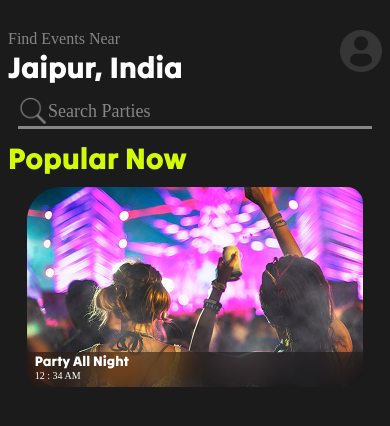
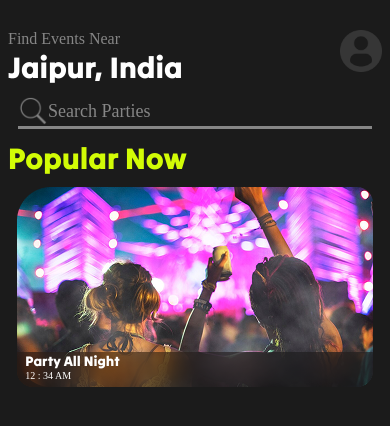
Before and after one commit to mohakdev/after-party, a React Native app in the folder party-app/: screen /Home in a window 390 px wide. Shown: the top 426 px of the page. Built offline with nearby package versions, Linux system fonts and the light colour scheme; a web font is replaced by a local one.

Commit message:
Screen Navigation Configured

```diff
--- a/party-app/App.tsx
+++ b/party-app/App.tsx
@@ -1,8 +1,13 @@
-import { StatusBar } from 'expo-status-bar';
 import { StyleSheet, Text, View } from 'react-native';
-import Home from './screens/Home';
+import { NavigationContainer } from '@react-navigation/native';
+import { createNativeStackNavigator } from '@react-navigation/native-stack';
 import { backgroundColor } from './styles/colors';
 import { useFonts } from 'expo-font';
+import Home from './screens/Home';
+import PartyScreen from './screens/PartyScreen';
+import { RootStackParamList } from './types/navigation';
+
+const Stack = createNativeStackNavigator<RootStackParamList>();
 
 export default function App() {
   const [loaded, error] = useFonts({
@@ -20,19 +25,11 @@ export default function App() {
   }
 
   return (
-    <View style={styles.container}>
-      <Home />
-    </View>
+    <NavigationContainer>
+      <Stack.Navigator initialRouteName='Home' screenOptions={{ headerShown: false, statusBarStyle: 'inverted' }}>
+        <Stack.Screen name="Home" component={Home} />
+        <Stack.Screen name="Party" component={PartyScreen} />
+      </Stack.Navigator>
+    </NavigationContainer>
   );
 }
-
-const styles = StyleSheet.create({
-  container: {
-    display: 'flex',
-    flexGrow: 1,
-    paddingTop: 30,
-    paddingLeft: 8,
-    paddingRight: 8,
-    backgroundColor: backgroundColor,
-  },
-});
--- a/party-app/components/PartyProfile.tsx
+++ b/party-app/components/PartyProfile.tsx
@@ -25,15 +25,15 @@ const PartyProfile = (props: PartyProps) => {
 
     return (
         <View style={homeStyle.partyButtonStyle}>
-            <ImageBackground source={props.image} style={homeStyle.partyImage}
-                resizeMode='cover'>
-                <Pressable onPress={props.onClick}>
+            <Pressable onPress={props.onClick} style={{ height: '100%', width: '100%' }}>
+                <ImageBackground source={props.image} style={homeStyle.partyImage}
+                    resizeMode='cover'>
                     <BlurView intensity={70} tint='dark' style={{ paddingBottom: 6, paddingLeft: 8 }}>
                         <Text style={homeStyle.partyNameStyle}>{props.party_name}</Text>
                         <Text style={homeStyle.partyTimeStyle}>{getTimeInString()}</Text>
                     </BlurView>
-                </Pressable>
-            </ImageBackground>
+                </ImageBackground>
+            </Pressable>
         </View>
     )
 }
--- a/party-app/screens/Home.tsx
+++ b/party-app/screens/Home.tsx
@@ -1,13 +1,19 @@
 import { View, Text } from 'react-native'
 import React from 'react'
+import { NativeStackScreenProps } from '@react-navigation/native-stack';
+import { RootStackParamList } from '../types/navigation';
+
 import ProfileButton from '../components/ProfileButton';
 import SearchBar from '../components/SearchBar';
 import homeStyle from '../styles/homeStyles';
 import PartyProfile from '../components/PartyProfile';
+import mainStyles from '../styles/mainStyles';
 
-const Home = () => {
+type NavigationProps = NativeStackScreenProps<RootStackParamList, 'Home'>;
+
+const Home = ({ navigation }: NavigationProps) => {
     return (
-        <View>
+        <View style={mainStyles.screen}>
             <View style={homeStyle.header}>
                 <View>
                     <Text style={homeStyle.headerText}>Find Events Near</Text>
@@ -18,7 +24,8 @@ const Home = () => {
             <SearchBar />
             <Text style={homeStyle.headingText}>Popular Now</Text>
             <PartyProfile party_name='Party All Night' date_time={new Date()}
-                image={require("../assets/PartyTemp1.png")} onClick={() => console.log("Party Button Clicked!")} />
+                image={require("../assets/PartyTemp1.png")}
+                onClick={() => navigation.navigate("Party", { partyId: '123' })} />
         </View>
     )
 }
--- /dev/null
+++ b/party-app/screens/PartyScreen.tsx
@@ -0,0 +1,20 @@
+import { View, Text } from 'react-native'
+import React from 'react'
+import { whiteColor } from '../styles/colors';
+import { NativeStackScreenProps } from '@react-navigation/native-stack';
+import { RootStackParamList } from '../types/navigation';
+import mainStyles from '../styles/mainStyles';
+
+type NavigationProps = NativeStackScreenProps<RootStackParamList, 'Party'>;
+
+const PartyScreen = ({ navigation, route }: NavigationProps) => {
+    return (
+        <View style={mainStyles.screen}>
+            <Text style={{ color: whiteColor }}
+                onPress={() => navigation.navigate("Home")}>Party Screen</Text>
+            <Text>{route.params.partyId}</Text>
+        </View>
+    )
+}
+
+export default PartyScreen;
--- a/party-app/styles/homeStyles.tsx
+++ b/party-app/styles/homeStyles.tsx
@@ -42,7 +42,7 @@ const homeStyle = StyleSheet.create({
     },
     partyButtonStyle: {
         height: 200,
-        width: '90%',
+        width: '95%',
         alignSelf: 'center',
         marginVertical: 10,
         borderRadius: 16,
--- /dev/null
+++ b/party-app/styles/mainStyles.tsx
@@ -0,0 +1,15 @@
+import { StyleSheet } from "react-native";
+import { backgroundColor } from "./colors";
+
+const mainStyles = StyleSheet.create({
+    screen: {
+        display: 'flex',
+        flexGrow: 1,
+        paddingTop: 30,
+        paddingLeft: 8,
+        paddingRight: 8,
+        backgroundColor: backgroundColor,
+    },
+});
+
+export default mainStyles;
--- /dev/null
+++ b/party-app/types/navigation.ts
@@ -0,0 +1,4 @@
+export type RootStackParamList = {
+    Home: undefined;
+    Party: { partyId: string };
+};
```
Also changed, not shown: party-app/package.json (+9 -3 lines), 1 other file (tests, documents, lock files or other folders).
